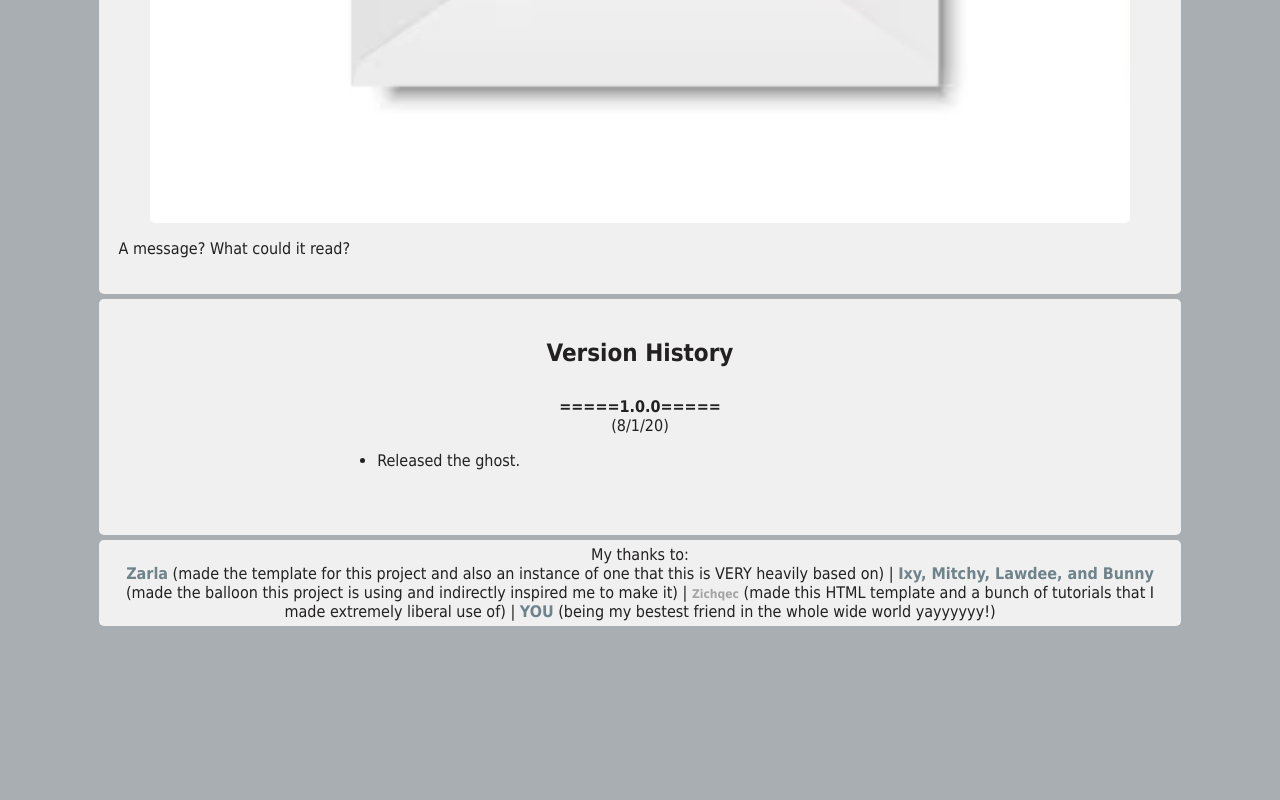
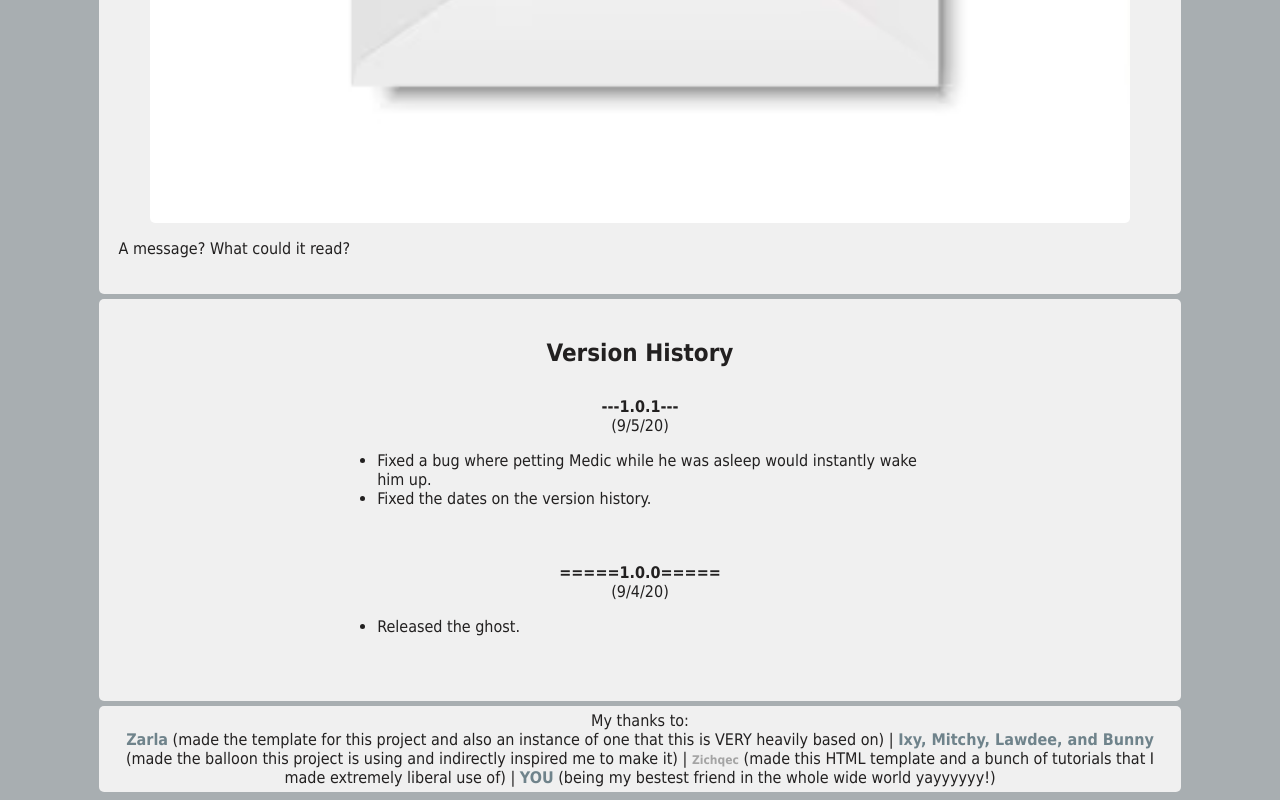
Before and after one commit to sharksnstuff/he, a plain HTML site: page index.html in a window 1280 px wide. Shown: the part 778-1578 px from the top of the page. Before the commit the page ends 1412 px from the top, so only its background shows below. Drawn offline with Linux system fonts and the light colour scheme.

Commit message:
Update index.html

```diff
--- a/index.html
+++ b/index.html
@@ -67,20 +67,21 @@
         <!--TODO: You can remove the version history section if you want, just erase this whole <article> chunk. If you want to keep it, it should hopefully be clear what text you need to copy and paste, and what you should replace. Replace the version numbers as appropriate (I've included two here so you can see what that looks like), put the correct date for the update, and include a list of the changes.-->
         <h1 id="history">Version History</h1>
 
-        <!-- <div class="version"> -->
-            <!-- <b>---1.0.1---</b> -->
-            <!-- <br> -->
-			<!-- (8/20/20) -->
-            <!-- <ul> -->
-                <!-- <li>placeholder</li> -->
-            <!-- </ul> -->
-            <!-- <br> -->
-        <!-- </div> -->
+        <div class="version">
+            <b>---1.0.1---</b>
+            <br>
+			(9/5/20)
+            <ul>
+                <li>Fixed a bug where petting Medic while he was asleep would instantly wake him up.</li>
+                <li>Fixed the dates on the version history.</li>
+            </ul>
+            <br>
+        </div>
 
         <div class="version">
             <b>=====1.0.0=====</b>
             <br>
-			(8/1/20)
+			(9/4/20)
             <ul>
                 <li>Released the ghost.</li>
             </ul>
```
